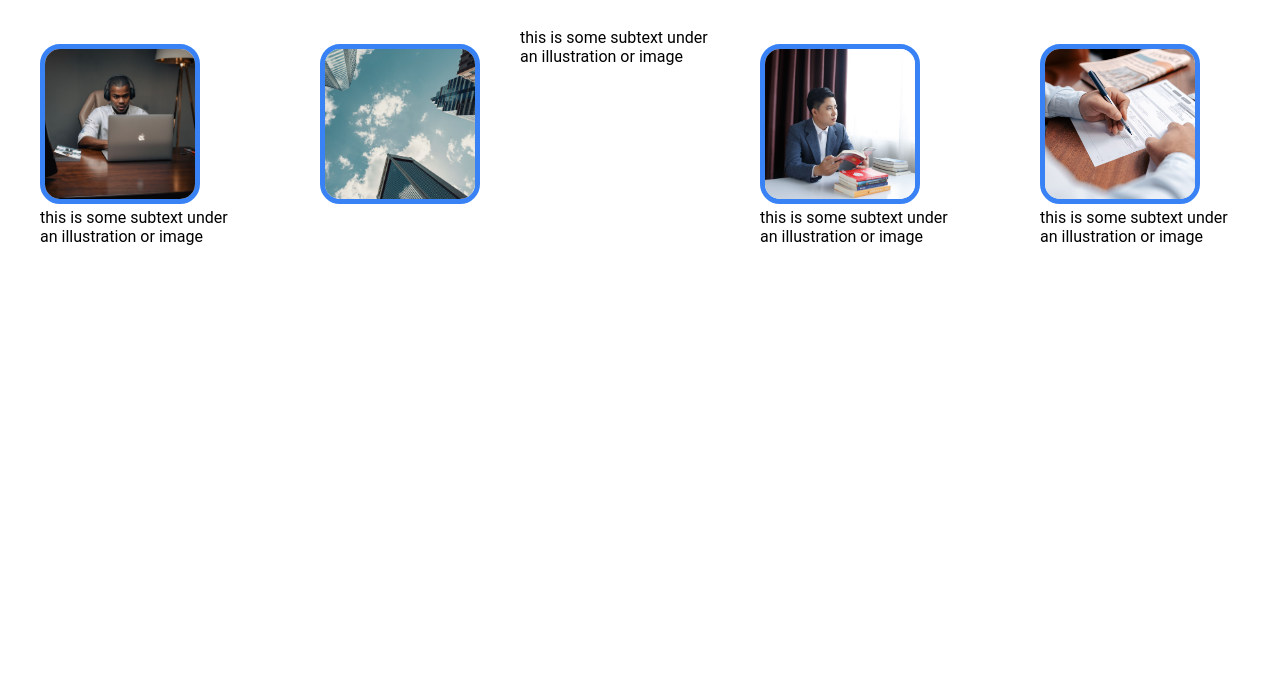
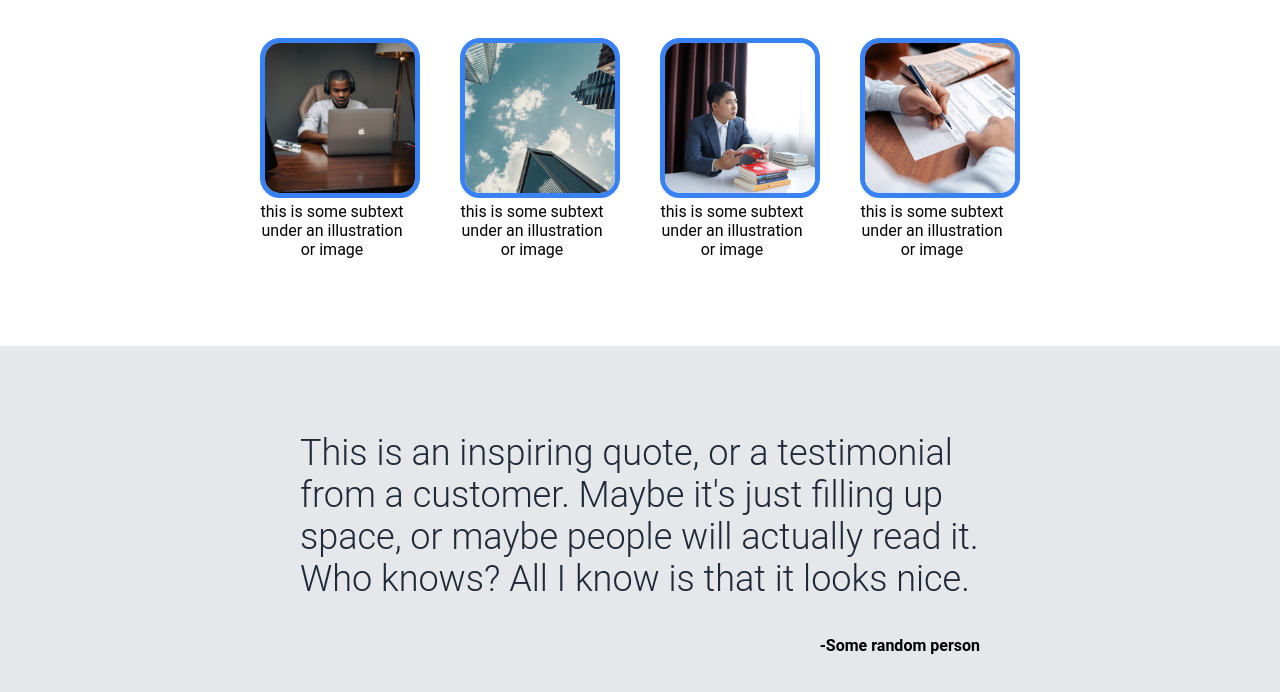
Before and after one commit to danoliver1987/landing-page, a plain HTML site: page index.html in a window 1280 px wide. Shown: the part 474-1166 px from the top of the page. Before the commit the page ends 800 px from the top, so only its background shows below. Drawn offline with Linux system fonts and the light colour scheme.

Commit message:
Second commit

```diff
--- a/index.html
+++ b/index.html
@@ -46,13 +46,13 @@
 
     <div class="second-title">Some random information.</div>
 
-            <div class="image-container">
+            <figure class="image-container">
 
     <figure><img src="images/pexels-edmilson.jpg" alt="a businessman in his office">
     <figcaption>this is some subtext under an illustration or image</figcaption></figure>
 
-    <figure><img src="images/pexels-jacksonville.jpg" alt="Jacksonville from the ground"></figure>
-    <figcaption>this is some subtext under an illustration or image</figcaption>
+    <figure><img src="images/pexels-jacksonville.jpg" alt="Jacksonville from the ground">
+    <figcaption>this is some subtext under an illustration or image</figcaption></figure>
 
     <figure><img src="images/pexels-kooldark.jpg" alt="a businessman in his office reading books">
     <figcaption>this is some subtext under an illustration or image</figcaption></figure>
@@ -64,5 +64,12 @@
 
         </div>
 
+    <div class="full-third-section">
+        <p>This is an inspiring quote, or a testimonial from a customer. Maybe it's just filling up space, or maybe people will actually read it. Who knows? All I know is that it looks nice.</p>
+
+        <div class="random-person">-Some random person</div>
+
+    </div>
+
     </body>
 </html>
--- a/styles.css
+++ b/styles.css
@@ -15,7 +15,7 @@ body {
     align-items: center;
     max-width: 1200px;
     margin: 0 auto;
-    padding: 0 40px 16px;
+    padding: 4px 40px 16px;
     width: 62%;
 }
 
@@ -93,7 +93,9 @@ body {
     height : 300px;
     display: flex;
     flex-direction: column;
+    align-items: center;
     max-width: 100%;
+    padding: 0px 0px 120px 0px;
 }
 
 .second-title {
@@ -102,7 +104,8 @@ body {
     font-size: 36px;
     color: #1f2937;
     font-weight: 900;
-    padding: 30px;
+    padding: 30px 0px 40px 0px;
+    text-align: center;
 }
 
 .full-second-section img {
@@ -114,4 +117,41 @@ body {
 
 .image-container {
     display: flex;
+    justify-content: center;
+    width: 50%;
+    max-width: 900px;
+    margin: 0 auto;
+    gap: 40px;
 }
+
+.image-container figure {
+    margin: 0;
+}
+
+figcaption {
+    text-align: center;
+    width: 90%;
+}
+
+.full-third-section {
+    height: 250px;
+    display: flex;
+    flex-direction: column;
+    max-width: 100%;
+    background-color: #e5e7eb;
+    padding: 50px 300px 75px 300px;
+}
+
+.full-third-section p {
+    font-size: 36px;
+    color : #1f2937;
+    font-weight: 300;
+    display: flex;
+    align-items: center;
+}
+
+.random-person {
+    display: flex;
+    justify-content: flex-end;
+    font-weight: bold;
+}
```
